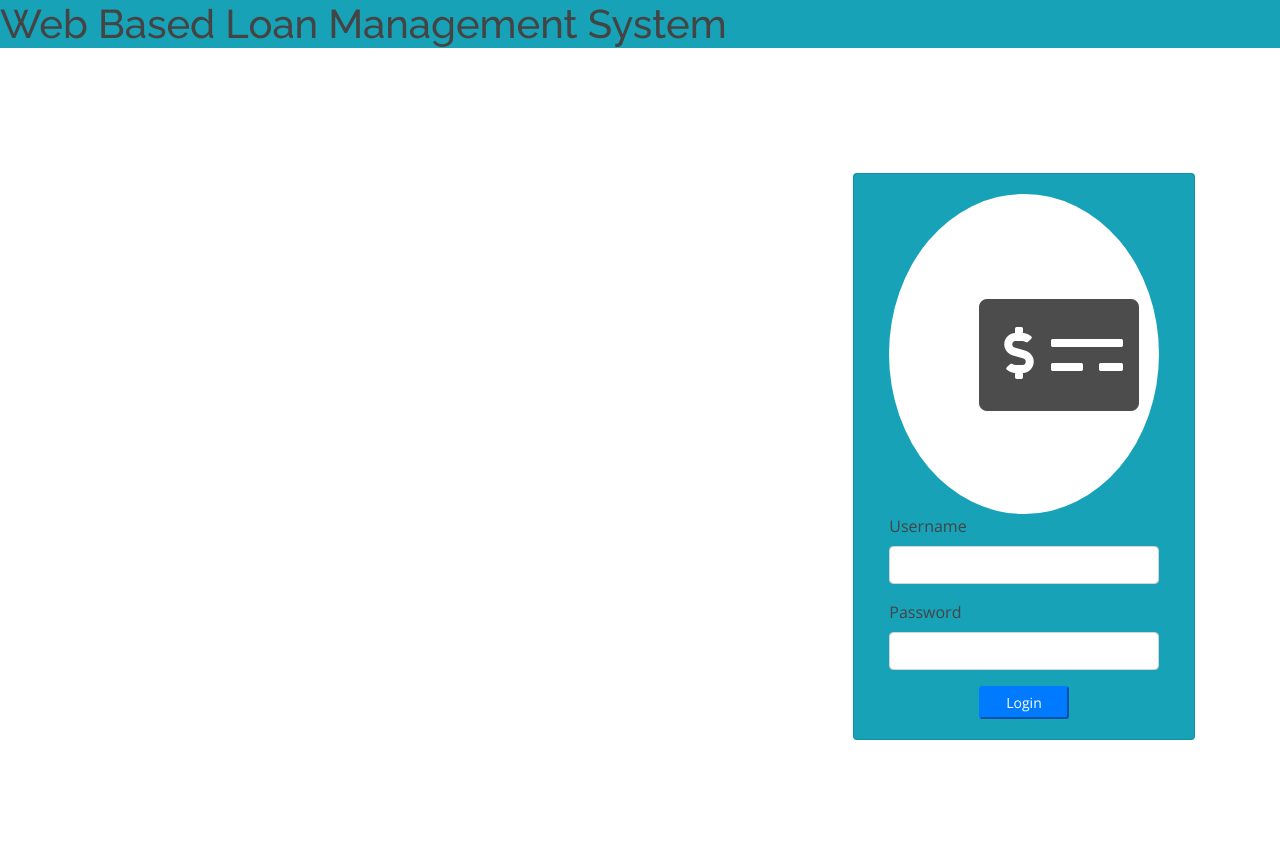
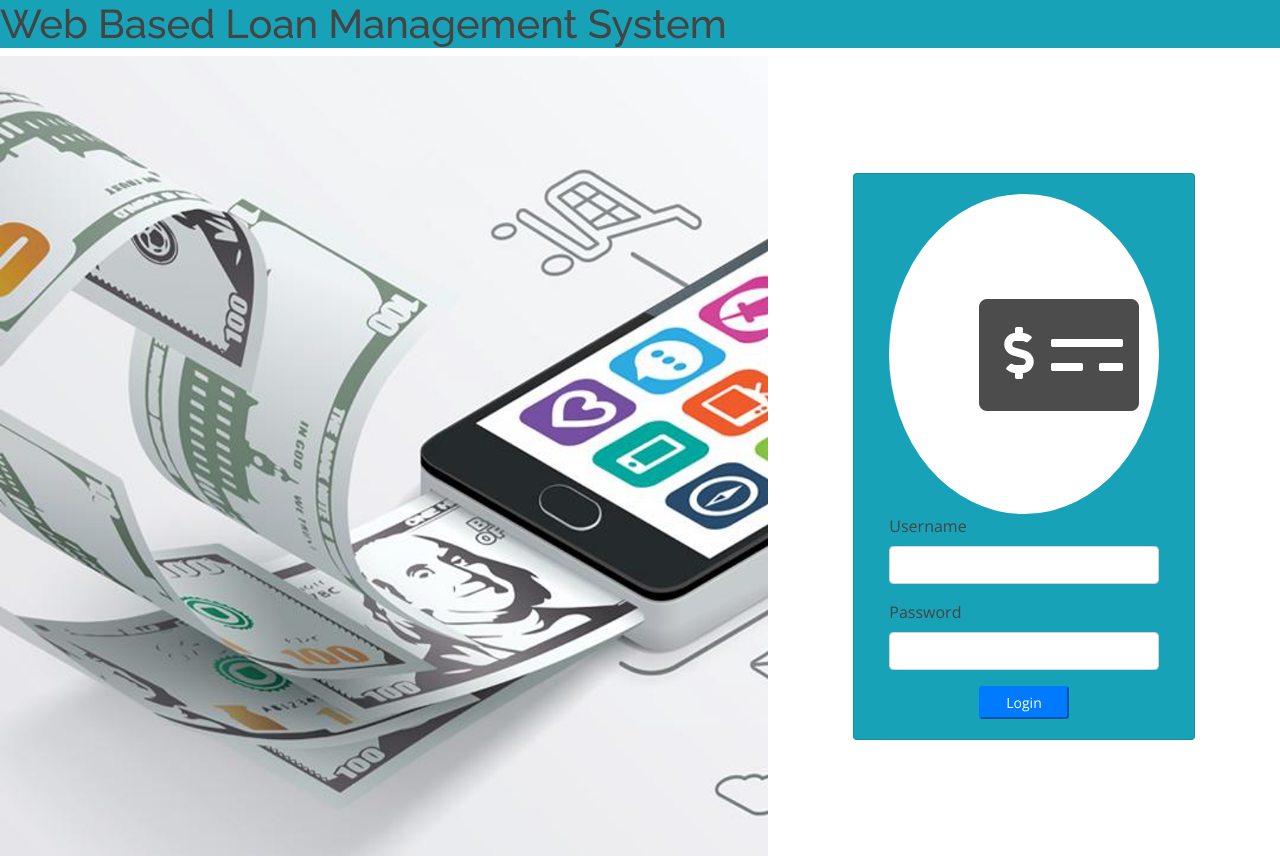
Before and after one commit to Hari7Me/LMS_FRT, a PHP site: page /login.php in a window 1280 px wide. Run offline with PHP 8.4, Linux system fonts and the light colour scheme; data that the repository does not hold is empty; some libraries are stand-ins or nearby versions.

Commit message:
Update login.php

```diff
--- a/login.php
+++ b/login.php
@@ -46,7 +46,7 @@ header("location:index.php?page=home");
 		background:#59b6ec61;
 		display: flex;
 		align-items: center;
-		background: transparent;url(assets/img/loan.png)
+		background: url(assets/img/loan.png);
 	    background-repeat: no-repeat;
 	    background-size: cover;
 	}
```
